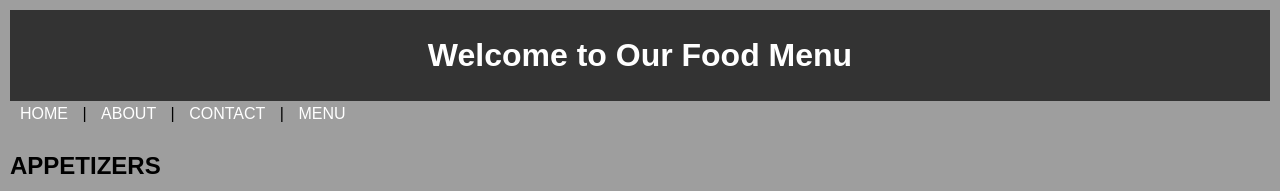
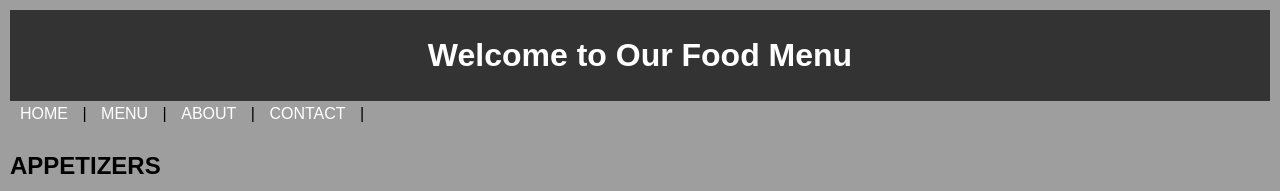
Before and after one commit to Kutlo25/WMD-FINAL-assignment, a plain HTML site: page menu.html in a window 1280 px wide. Shown: the top 191 px of the page. Drawn offline with Linux system fonts and the light colour scheme; a script that the page names is missing.

Commit message:
Update menu.html

```diff
--- a/menu.html
+++ b/menu.html
@@ -13,13 +13,13 @@
     <nav>
        <a href="index.html">HOME</a> |
 
+       <a href="menu.html">MENU</a> |
+
        <a href="about.html">ABOUT</a> |
 
        <a href="contact.html">CONTACT</a> |
 
-       <a href="menu.html">MENU</a>
-
-        <link rel="stylesheet" href="styles.css">
+   <link rel="stylesheet" href="styles.css">
 
     </nav>
      <section id="appetizers">
```
